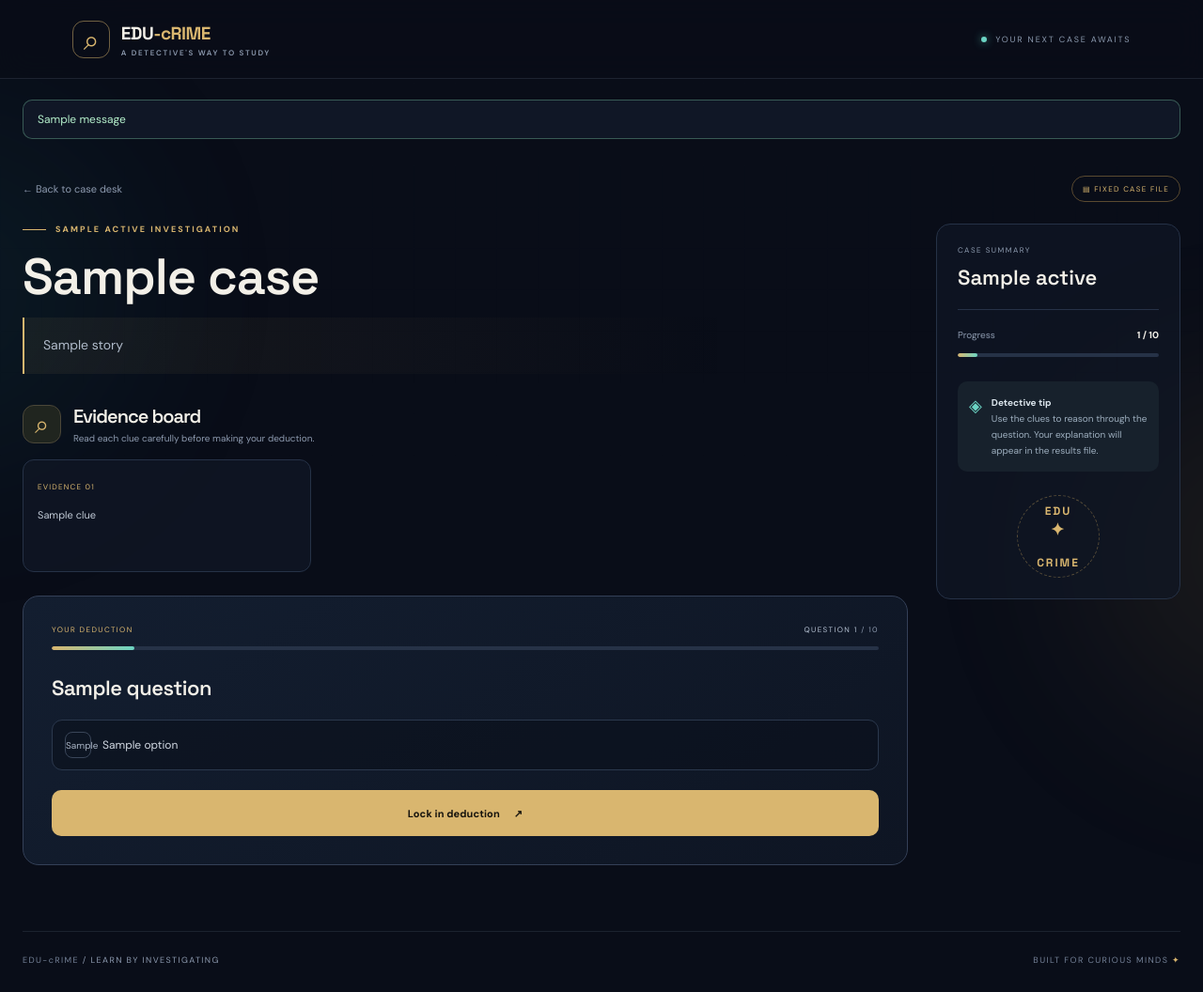
After one commit to 112009himanshukumar-jpg/edu-crime, a Flask app: template templates/play.html in a window 1280 px wide. The commit adds this page. Shown: the whole page at 94% size. Run offline with Flask 3, Linux system fonts and the light colour scheme; the template is opened without the code that fills it: most values are stand-ins (such as "Sample title", 1, 10 or a date in 2020); one stand-in notice (Sample message) is shown.

Commit message:
Add files via upload

```diff
--- /dev/null
+++ b/templates/play.html
@@ -0,0 +1,32 @@
+{% extends "base.html" %}
+{% block title %}{{ case.title }} · EDU-cRIME{% endblock %}
+{% block content %}
+<div class="case-toolbar"><a href="{{ url_for('dashboard') }}" class="back-link">← Back to case desk</a><span class="case-mode {% if active.mode == 'ai' %}mode-ai{% endif %}">{% if active.mode == 'ai' %}✦ AI GENERATED CASE{% else %}▤ FIXED CASE FILE{% endif %}</span></div>
+<section class="case-layout">
+  <div class="case-main">
+    <div class="eyebrow"><span class="eyebrow-line"></span> {{ active.subject|upper }} INVESTIGATION</div>
+    <h1 class="case-title">{{ case.title }}</h1>
+    <p class="case-story">{{ case.story }}</p>
+    <div class="clues-heading"><span class="clue-symbol">⌕</span><div><h2>Evidence board</h2><p>Read each clue carefully before making your deduction.</p></div></div>
+    <div class="clue-grid">{% for clue in case.clues %}<article class="clue-card"><span class="clue-number">EVIDENCE 0{{ loop.index }}</span><p>{{ clue }}</p></article>{% endfor %}</div>
+    <div class="question-card">
+      <div class="question-top"><span>YOUR DEDUCTION</span><span class="progress-label">QUESTION {{ question_number }} <span class="muted">/ {{ total }}</span></span></div>
+      <div class="progress-track"><span style="width: {{ (question_number / total * 100)|round }}%"></span></div>
+      <h2>{{ question.question }}</h2>
+      <form method="post" class="answer-form" id="answer-form">
+        {% for option in question.options %}
+        <label class="answer-option"><input type="radio" name="answer" value="{{ option_letters[loop.index0] }}" required><span class="answer-letter">{{ option_letters[loop.index0] }}</span><span class="answer-text">{{ option }}</span><span class="answer-check">✓</span></label>
+        {% endfor %}
+        <button class="button button-primary button-wide" type="submit">{% if question_number == total %}Reveal my results{% else %}Lock in deduction{% endif %} <span>↗</span></button>
+      </form>
+    </div>
+  </div>
+  <aside class="case-sidebar">
+    <div class="sidebar-label">CASE SUMMARY</div><div class="sidebar-subject">{{ active.subject }}</div>
+    <div class="sidebar-divider"></div>
+    <div class="sidebar-progress"><div><span>Progress</span><b>{{ question_number }} / {{ total }}</b></div><div class="progress-track"><span style="width: {{ (question_number / total * 100)|round }}%"></span></div></div>
+    <div class="sidebar-note"><span>◈</span><p><b>Detective tip</b><br>Use the clues to reason through the question. Your explanation will appear in the results file.</p></div>
+    <div class="sidebar-seal">EDU<br><span>✦</span><br>CRIME</div>
+  </aside>
+</section>
+{% endblock %}
```
Also changed, not shown: templates/dashboard.html (added, +33 -0 lines), templates/error.html (+3 -11 lines), templates/profile.html (added, +9 -0 lines), templates/results.html (added, +17 -0 lines).
